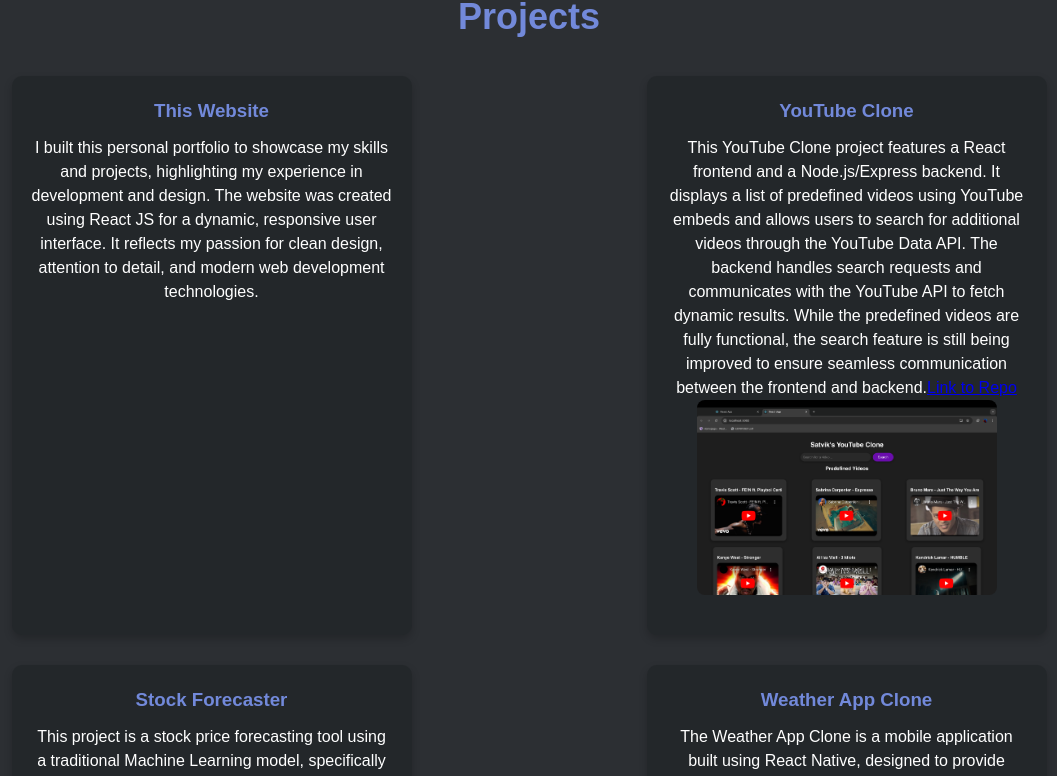
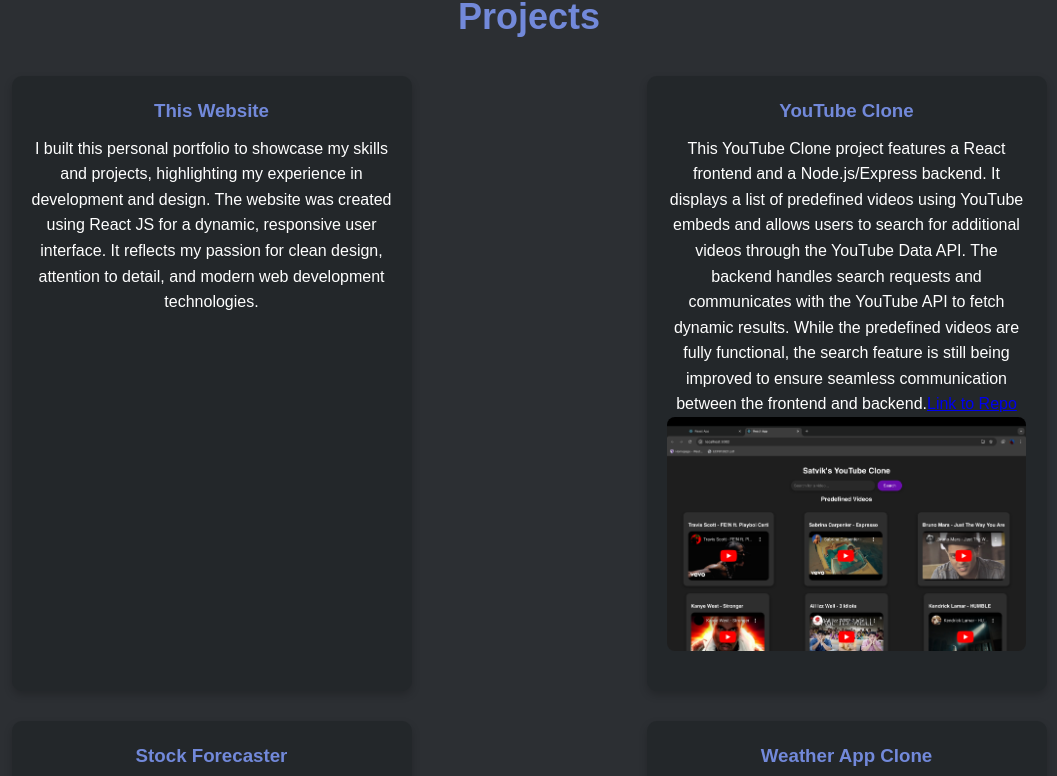
Before and after one commit to satvikgarimella/Mypotfolio, a React (Create React App) app: page / in a window 1280 px wide. Shown: the part 1131-1907 px from the top of the page, without its empty margins (111-1168 px from the left). Built offline with nearby package versions, Linux system fonts and the light colour scheme.

Commit message:
Update App.css

```diff
--- a/src/App.css
+++ b/src/App.css
@@ -86,17 +86,6 @@
   color: var(--accent-color);
 }
 
-.social-link a {
-  font-size: 24px;
-  display: flex;
-  align-items: center;
-  transition: color 0.3s ease;
-}
-
-.social-link a:hover {
-  color: var(--accent-color);
-}
-
 /* Hero section styling */
 .hero {
   position: relative;
@@ -178,24 +167,19 @@
 
 /* Project and certificate image styling */
 .project-card img, .cert-card img {
-width: 100%;
-  max-width: 300px; /* Set a fixed maximum width for the image */
-  height: auto; /* Maintain aspect ratio */
-  object-fit: contain; /* Ensures the entire image fits within the container */
-  max-width: 300px;
+  max-width: 100%;
   height: auto;
   object-fit: contain;
   border-radius: 8px;
-  margin-bottom: 20px; /* Space between the image and the content */
   margin-bottom: 20px;
 }
 
-/* Text styling for the project and certificate cards */
-.project-card p, .cert-card p {
-color: var(--text-color);
-text-align: center;
-font-size: 16px;
-line-height: 1.5;
+/* Weather App Clone Specific Styling */
+.project-card img.weather-app-image {
+  max-width: 250px; /* Set a smaller maximum width */
+  margin: 15px auto; /* Center the image */
+  display: block; /* Ensure it aligns properly */
+  border-radius: 8px; /* Maintain consistent rounded corners */
 }
 
 /* Contact Section Styling */
```
Lines whose indentation alone changed are shown as unchanged.
